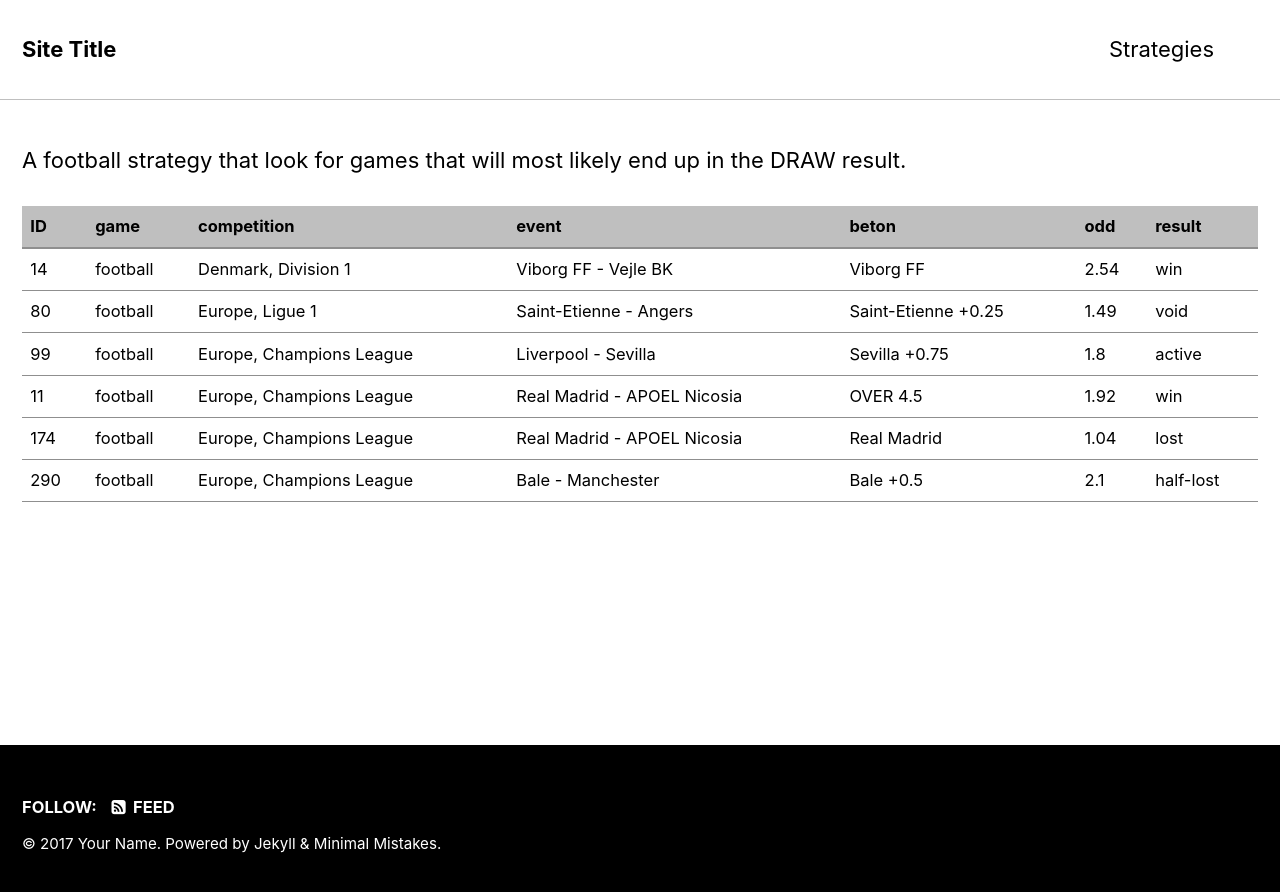
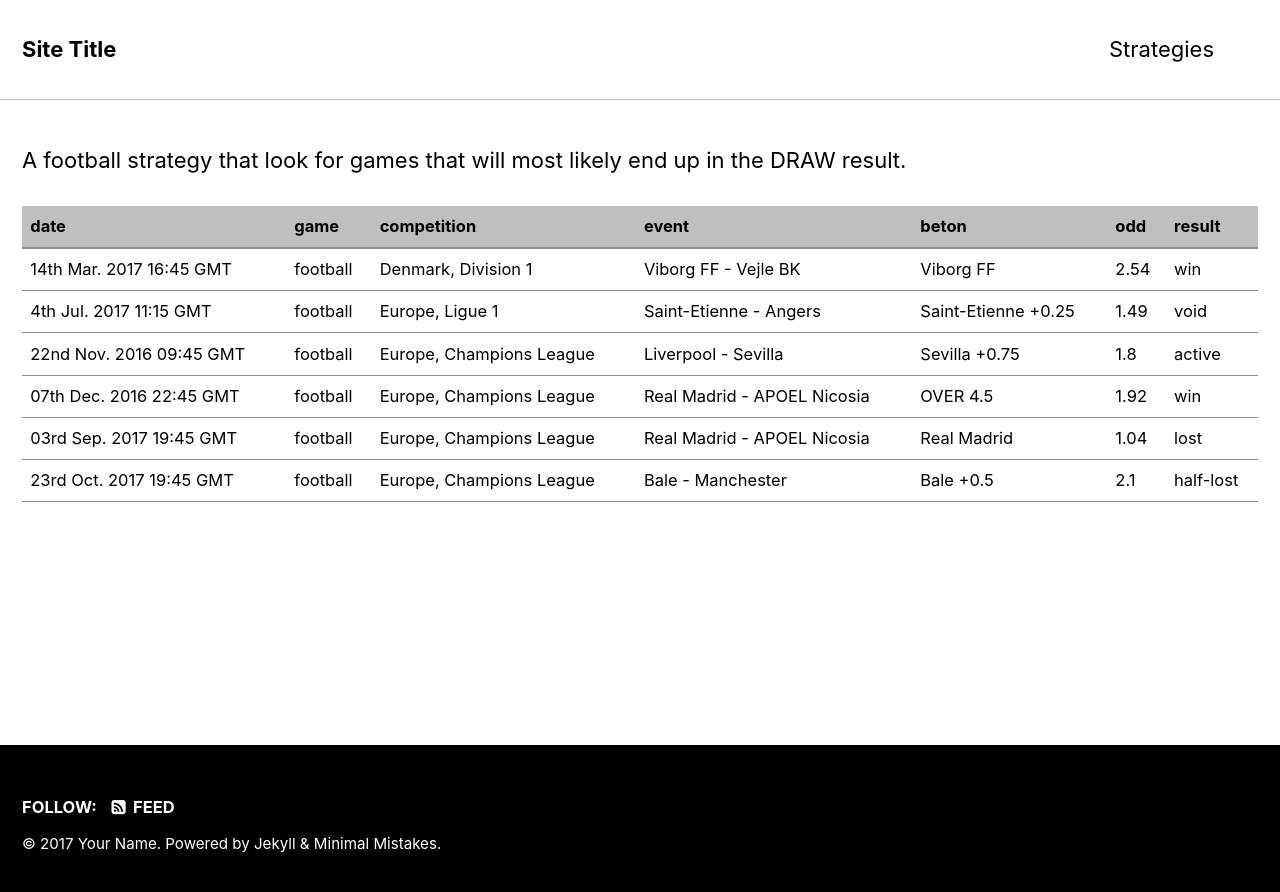
Before and after one commit to bdavidxyz/maximal, a Jekyll site: the page built from _strategies/football-find-the-draw.md, in a window 1280 px wide. Shown: the top 892 px of the page. Built offline with Jekyll 4.4.1, drawn with Linux system fonts in a browser that asks for light colours.

Commit message:
responsive table

```diff
--- a/_data/football_draw.json
+++ b/_data/football_draw.json
@@ -6,6 +6,7 @@
   "beton":"Viborg FF",
   "odd":"2.54",
   "result":"win",
+  "date":"14th Mar. 2017 16:45 GMT"
 },{
   "id":"80",
   "game":"football",
@@ -14,6 +15,7 @@
   "beton":"Saint-Etienne +0.25",
   "odd":"1.49",
   "result":"void",
+  "date":"4th Jul. 2017 11:15 GMT"
 },{
   "id":"99",
   "game":"football",
@@ -22,6 +24,7 @@
   "beton":"Sevilla +0.75",
   "odd":"1.8",
   "result":"active",
+  "date":"22nd Nov. 2016 09:45 GMT"
 },{
   "id":"11",
   "game":"football",
@@ -30,6 +33,7 @@
   "beton":"OVER 4.5",
   "odd":"1.92",
   "result":"win",
+  "date":"07th Dec. 2016 22:45 GMT"
 },{
   "id":"174",
   "game":"football",
@@ -38,6 +42,7 @@
   "beton":"Real Madrid",
   "odd":"1.04",
   "result":"lost",
+  "date":"03rd Sep. 2017 19:45 GMT"
 },{
   "id":"290",
   "game":"football",
@@ -46,4 +51,5 @@
   "beton":"Bale +0.5",
   "odd":"2.1",
   "result":"half-lost",
+  "date":"23rd Oct. 2017 19:45 GMT"
 }]
--- a/_sass/custom.scss
+++ b/_sass/custom.scss
@@ -6,3 +6,4 @@
 
 /* Variables */
 @import "custom/pages/strategies";
+@import "custom/utilities";
--- /dev/null
+++ b/_sass/custom/_utilities.scss
@@ -0,0 +1,6 @@
+.sm-hidden-cell {
+  display: none;
+  @include breakpoint($small) {
+    display: table-cell;
+  }
+}
--- a/_strategies/football-find-the-draw.md
+++ b/_strategies/football-find-the-draw.md
@@ -8,10 +8,10 @@
 <table>
   <thead>
     <tr>
-      <th>ID</th>
-      <th>game</th>
-      <th>competition</th>
-      <th>event</th>
+      <th>date</th>
+      <th class="sm-hidden-cell">game</th>
+      <th class="sm-hidden-cell">competition</th>
+      <th class="sm-hidden-cell">event</th>
       <th>beton</th>
       <th>odd</th>
       <th>result</th>
@@ -20,10 +20,10 @@
   <tbody>
     {% for draw in site.data.football_draw %}
       <tr>
-        <td>{{ draw.id }}</td>
-        <td>{{ draw.game }}</td>
-        <td>{{ draw.competition }}</td>
-        <td>{{ draw.event }}</td>
+        <td>{{ draw.date }}</td>
+        <td class="sm-hidden-cell">{{ draw.game }}</td>
+        <td class="sm-hidden-cell">{{ draw.competition }}</td>
+        <td class="sm-hidden-cell">{{ draw.event }}</td>
         <td>{{ draw.beton }}</td>
         <td>{{ draw.odd }}</td>
         <td>{{ draw.result }}</td>
```
